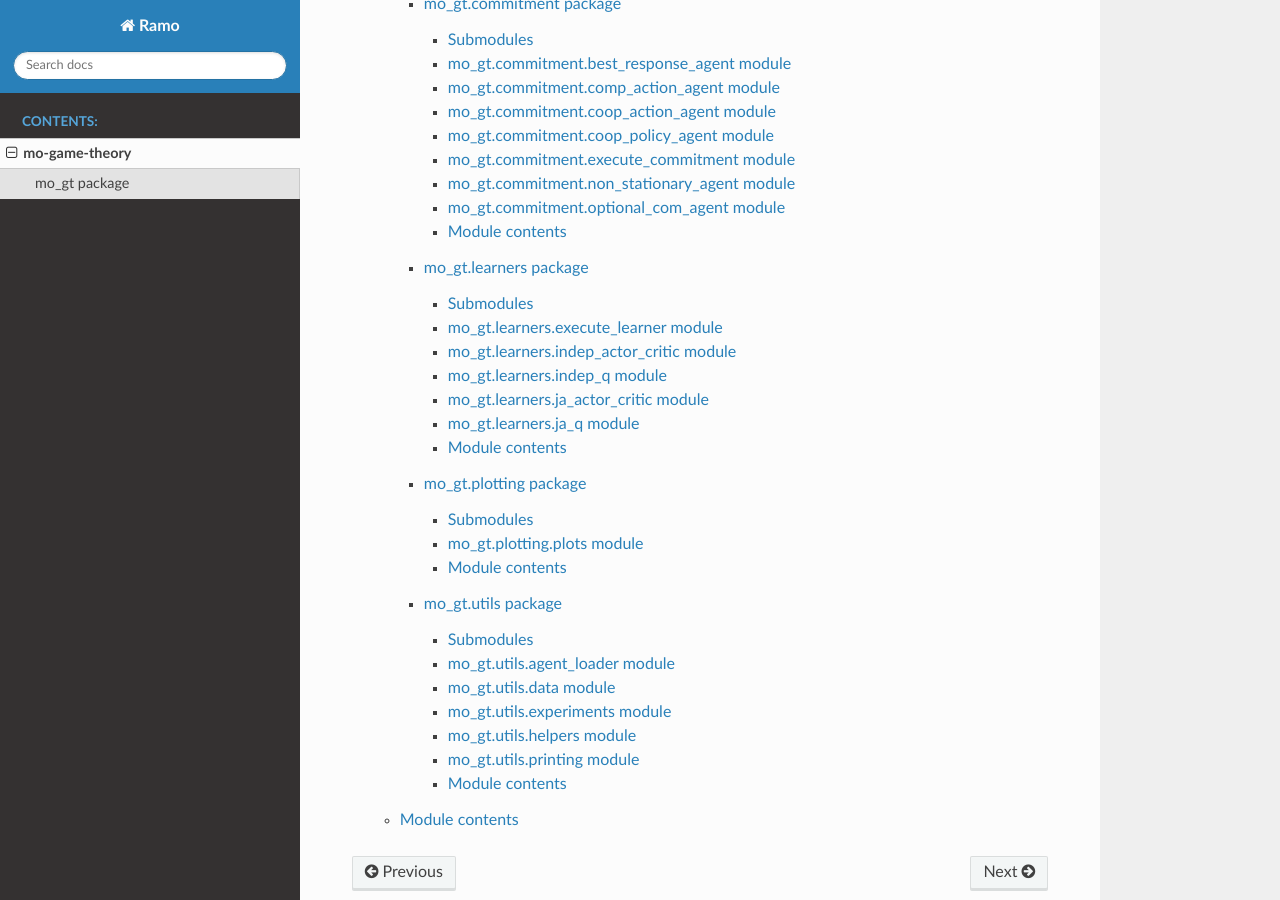
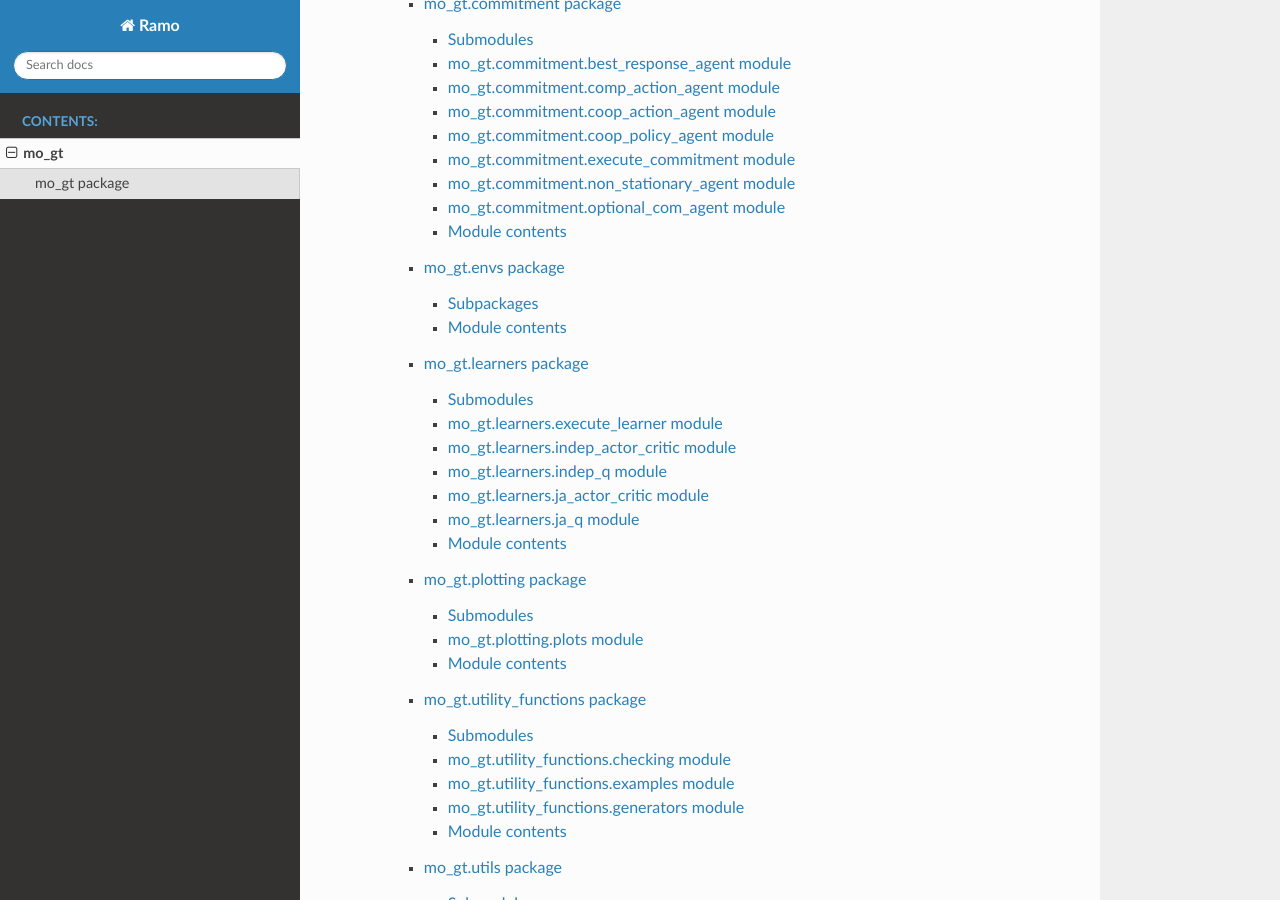
Before and after one commit to wilrop/ramo, a Sphinx documentation site: the page built from docs/source/modules.rst, in a window 1280 px wide and 900 px high, scrolled down 480 px. Built offline with Sphinx 7.4.7 and the Read the Docs theme 2.0.0, drawn with Linux system fonts in a browser that asks for light colours; pages that are not in the unit, such as notebooks, are missing from menus; some of the changed text lies outside the part shown.

Commit message:
Change imports for new file structure and update documentation

```diff
--- /dev/null
+++ b/docs/source/mo_gt.envs.rst
@@ -0,0 +1,18 @@
+mo\_gt.envs package
+===================
+
+Subpackages
+-----------
+
+.. toctree::
+   :maxdepth: 4
+
+   mo_gt.envs.monfgs
+
+Module contents
+---------------
+
+.. automodule:: mo_gt.envs
+   :members:
+   :undoc-members:
+   :show-inheritance:
--- a/docs/source/mo_gt.rst
+++ b/docs/source/mo_gt.rst
@@ -9,9 +9,10 @@ Subpackages
 
    mo_gt.best_response
    mo_gt.commitment
-   mo_gt.games
+   mo_gt.envs
    mo_gt.learners
    mo_gt.plotting
+   mo_gt.utility_functions
    mo_gt.utils
 
 Module contents
--- /dev/null
+++ b/docs/source/mo_gt.utility_functions.rst
@@ -0,0 +1,37 @@
+mo\_gt.utility\_functions package
+=================================
+
+Submodules
+----------
+
+mo\_gt.utility\_functions.checking module
+-----------------------------------------
+
+.. automodule:: mo_gt.utility_functions.checking
+   :members:
+   :undoc-members:
+   :show-inheritance:
+
+mo\_gt.utility\_functions.examples module
+-----------------------------------------
+
+.. automodule:: mo_gt.utility_functions.examples
+   :members:
+   :undoc-members:
+   :show-inheritance:
+
+mo\_gt.utility\_functions.generators module
+-------------------------------------------
+
+.. automodule:: mo_gt.utility_functions.generators
+   :members:
+   :undoc-members:
+   :show-inheritance:
+
+Module contents
+---------------
+
+.. automodule:: mo_gt.utility_functions
+   :members:
+   :undoc-members:
+   :show-inheritance:
--- a/docs/source/modules.rst
+++ b/docs/source/modules.rst
@@ -1,5 +1,5 @@
-mo-game-theory
-==============
+mo_gt
+=====
 
 .. toctree::
    :maxdepth: 4
```
Also changed, not shown: docs/source/mo_gt.envs.monfgs.rst (added, +29 -0 lines), 6 other files.
